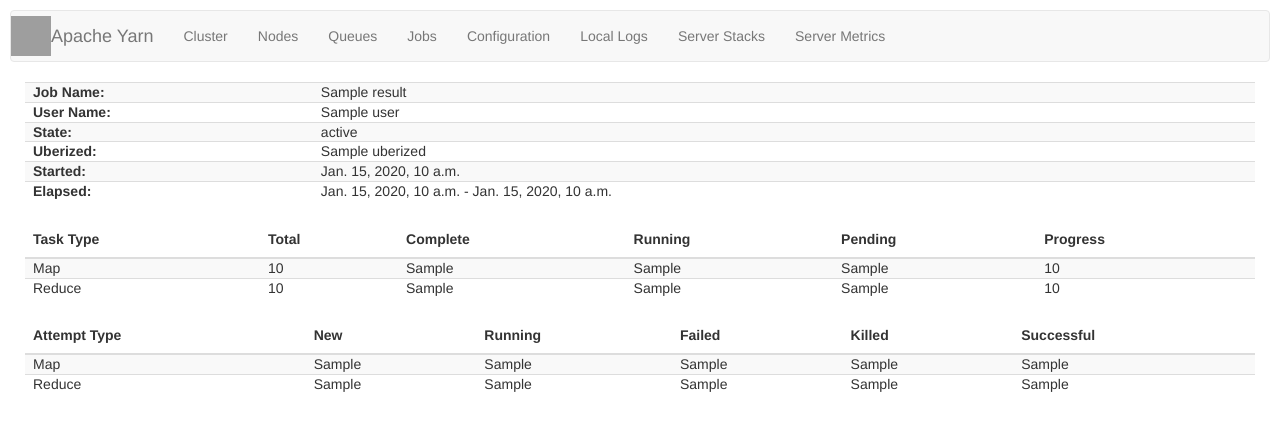
After one commit to ajayyadav/yarn-dashboard, a Django app: template yarn/dashboard/templates/dashboard/active_job_details.html in a window 1280 px wide. The commit adds this page. Shown: the top 431 px of the page. Run offline with Django 3.2, Linux system fonts and the light colour scheme; the template is opened without the code that fills it: most values are stand-ins (such as "Sample title", 1, 10 or a date in 2020); some libraries are stand-ins or nearby versions; grey boxes are pictures that could not be loaded.

Commit message:
Added Job Details Page

```diff
--- /dev/null
+++ b/yarn/dashboard/templates/dashboard/active_job_details.html
@@ -0,0 +1,89 @@
+{% extends 'dashboard/base.html' %}
+
+{% block title %} Application Master - {{result.id}} {% endblock title %}
+
+{% block content %}
+<!--{{result}} -->
+
+{% if result %}
+<table class="table table-striped table-small">
+  <tbody>
+    <tr>  <td> <b> Job Name:</b>  </td>       <td>{{result.name}}</td>    </tr>
+    <tr>  <td> <b> User Name:</b> </td>        <td>{{result.user}}</td>   </tr>
+    <tr>  <td> <b> State:</b> </td>        <td>{{result.state}}</td>   </tr>
+    <tr>  <td> <b> Uberized:</b>  </td>       <td>{{result.uberized}}</td>    </tr>
+    <tr>  <td> <b> Started:</b> </td>        <td>{{result.startTime}}</td>   </tr>
+    <tr>  <td> <b> Elapsed:</b> </td>        <td>{{result.finishTime}} - {{result.startTime}}</td>   </tr>
+  </tbody>
+</table>
+
+
+  <table class="table table-striped table-small">
+    <thead>
+      <tr>
+        <th>Task Type</th>
+        <th>Total</th>
+        <th>Complete</th>
+        <th>Running</th>
+        <th>Pending</th>
+        <th>Progress</th>
+      </tr>
+    </thead>
+    <tbody>
+      <tr>
+        <td>Map</td>
+        <td>{{result.mapsTotal}}</td>
+        <td>{{result.mapsCompleted}}</td>
+        <td>{% if result.mapsRunning %}{{result.mapsRunning}}{% else %} 0 {% endif %}</td>
+        <td>{{result.mapsPending}}</td>
+        <td>{{result.mapProgress}}</td>
+      </tr>
+
+      <tr>
+        <td>Reduce</td>
+        <td>{{result.reducesTotal}}</td>
+        <td>{{result.reducesCompleted}}</td>
+        <td>{{result.reducesRunning}}</td>
+        <td>{{result.reducesPending}}</td>
+        <td>{{result.reduceProgress}}</td>
+      </tr>
+    </tbody>
+  </table>
+
+  <table class="table table-striped table-small">
+    <thead>
+      <tr>
+        <th>Attempt Type</th>
+        <th>New</th>
+        <th>Running</th>
+        <th>Failed</th>
+        <th>Killed</th>
+        <th>Successful</th>
+      </tr>
+    </thead>
+    <tbody>
+      <tr>
+        <td>Map</td>
+        <td>{{result.newMapAttempts}}</td>
+        <td>{{result.runningMapAttempts}}</td>
+        <td>{{result.failedMapAttempts}}</td>
+        <td>{{result.killedMapAttempts}}</td>
+        <td>{{result.successfulMapAttempts}}</td>
+      </tr>
+      <tr>
+        <td>Reduce</td>
+        <td>{{result.newReduceAttempts}}</td>
+        <td>{{result.runningReduceAttempts}}</td>
+        <td>{{result.failedReduceAttempts}}</td>
+        <td>{{result.killedReduceAttempts}}</td>
+        <td>{{result.successfulReduceAttempts}}</td>
+      </tr>
+    </tbody>
+  </table>
+{% else %}
+
+No jobs found!
+
+{% endif %}
+
+{% endblock content %}
--- a/yarn/dashboard/templates/dashboard/base.html
+++ b/yarn/dashboard/templates/dashboard/base.html
@@ -4,7 +4,7 @@
   <meta charset="utf-8">
   <meta http-equiv="X-UA-Compatible" content="IE=edge">
   <meta name="viewport" content="width=device-width, initial-scale=1">
-  {% block title %}<title>Apache Yarn</title> {% endblock title %}
+  <title>{% block title %}Apache Yarn{% endblock title %}</title>
 
 
   <link rel="stylesheet" href="//maxcdn.bootstrapcdn.com/bootstrap/3.2.0/css/bootstrap.min.css">
@@ -16,7 +16,7 @@
     <script src="https://oss.maxcdn.com/respond/1.4.2/respond.min.js"></script>
   <![endif]-->
 
-  <link href="{{STATIC_URL}}css/falcon.css" type="text/css" rel="stylesheet" />
+  <link href="{{STATIC_URL}}css/base.css" type="text/css" rel="stylesheet" />
   <link rel="stylesheet" href="//cdn.datatables.net/1.10.1/css/jquery.dataTables.css" />
 </head>
 
--- a/yarn/dashboard/urls.py
+++ b/yarn/dashboard/urls.py
@@ -1,9 +1,5 @@
 from django.conf.urls import patterns, include, url
 
-# urlpatterns = patterns('',
-#     # url(r'^process/create/$', CreateProcess.as_view(), name="create_process"),
-#     # url(r'^cluster/(?P<name>[0-9a-zA-Z@\-]+)/edit', UpdateCluster.as_view(), name="edit_cluster"),
-# )
 
 urlpatterns = patterns('dashboard.views',
     # url(r'^(?P<type>[a-z]+)/(?P<name>[0-9a-zA-Z@\-]+)/$', 'entity_details', name="entity_details"),
@@ -11,4 +7,7 @@
     url(r'^nodes$', 'nodes', name="nodes"),
     url(r'^queues$', 'queues', name="queues"),
     url(r'^jobs', 'jobs', name="jobs"),
+    url(r'^apps/(?P<application_id>)/', 'application_master_details', name="am_details"),
+    url(r'^app/(?P<application_id>)/', 'application_details', name="application_details"),
+    url(r'^app/(?P<application_id>\w+)/job/(?P<job_id>\w+)/', 'job_details', name="job_details"),
 )
--- a/yarn/static/css/falcon.css
+++ b/yarn/static/css/base.css
@@ -31,3 +31,7 @@
 body{
   padding:10px;
 }
+
+.table-small>tbody>tr>td {
+	line-height: 0.2;
+}
```
Also changed, not shown: yarn/dashboard/templates/dashboard/application_details.html (added, +31 -0 lines), yarn/dashboard/templates/dashboard/application_master_details.html (added, +31 -0 lines), yarn/dashboard/templates/dashboard/completed_job_details.html (added, +82 -0 lines), yarn/dashboard/templates/dashboard/jobs.html (+33 -11 lines), yarn/dashboard/views.py (+29 -1 lines).
